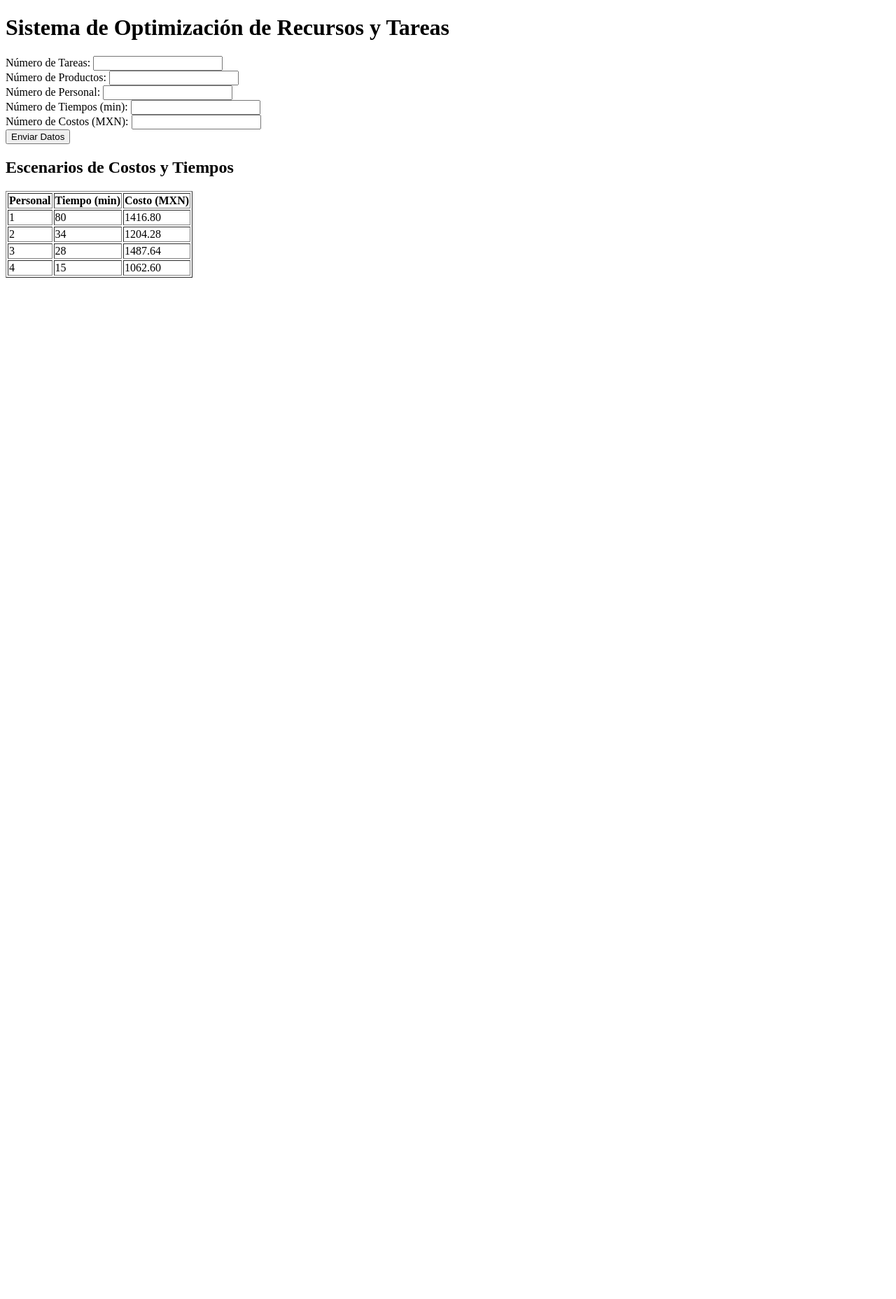
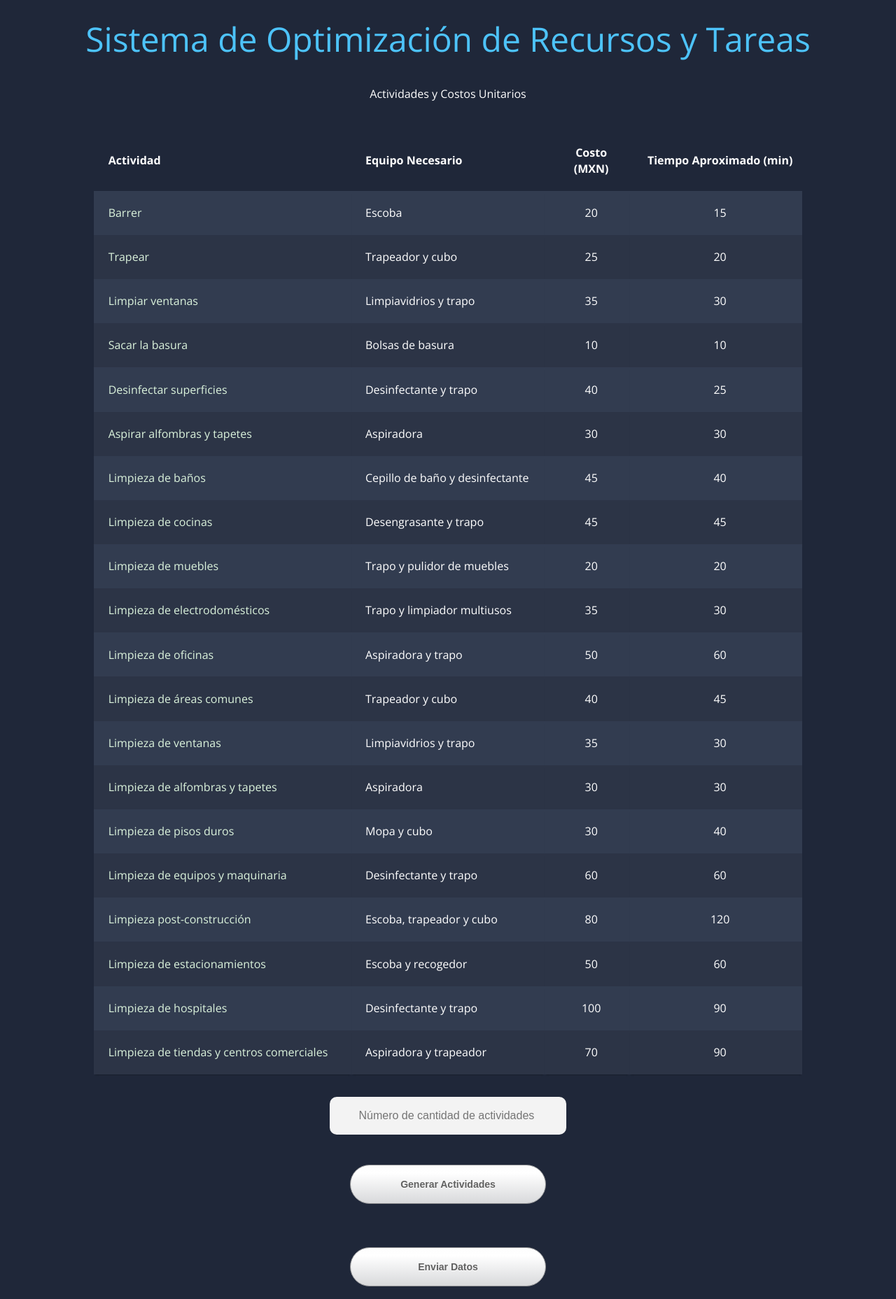
Before and after one commit to Darioantonio20/agp-ia, a Flask app: page / in a window 1280 px wide. Shown: the whole page at 70% size. Before the commit the page ends 397 px from the top, so only its background shows below. Run offline with Flask 3, Linux system fonts and the light colour scheme.

Commit message:
[FIX] the UI and table

```diff
--- a/app.py
+++ b/app.py
@@ -3,74 +3,70 @@ from flask import Flask, render_template, request, jsonify
 
 app = Flask(__name__)
 
-SALARIO_POR_HORA = 17.71
-COSTO_MAXIMO = 5000
+ACTIVIDADES_LIMPIEZA = [
+    {'posicion': 0, 'actividad': 'Barrer', 'equipo': 'Escoba', 'costo': 20, 'tiempo': 15},
+    {'posicion': 1, 'actividad': 'Trapear', 'equipo': 'Trapeador y cubo', 'costo': 25, 'tiempo': 20},
+    {'posicion': 2, 'actividad': 'Limpiar ventanas', 'equipo': 'Limpiavidrios y trapo', 'costo': 35, 'tiempo': 30},
+    {'posicion': 3, 'actividad': 'Sacar la basura', 'equipo': 'Bolsas de basura', 'costo': 10, 'tiempo': 10},
+    {'posicion': 4, 'actividad': 'Desinfectar superficies', 'equipo': 'Desinfectante y trapo', 'costo': 40, 'tiempo': 25},
+    {'posicion': 5, 'actividad': 'Aspirar alfombras y tapetes', 'equipo': 'Aspiradora', 'costo': 30, 'tiempo': 30},
+    {'posicion': 6, 'actividad': 'Limpieza de baños', 'equipo': 'Cepillo de baño y desinfectante', 'costo': 45, 'tiempo': 40},
+    {'posicion': 7, 'actividad': 'Limpieza de cocinas', 'equipo': 'Desengrasante y trapo', 'costo': 45, 'tiempo': 45},
+    {'posicion': 8, 'actividad': 'Limpieza de muebles', 'equipo': 'Trapo y pulidor de muebles', 'costo': 20, 'tiempo': 20},
+    {'posicion': 9, 'actividad': 'Limpieza de electrodomésticos', 'equipo': 'Trapo y limpiador multiusos', 'costo': 35, 'tiempo': 30},
+    {'posicion': 10, 'actividad': 'Limpieza de oficinas', 'equipo': 'Aspiradora y trapo', 'costo': 50, 'tiempo': 60},
+    {'posicion': 11, 'actividad': 'Limpieza de áreas comunes', 'equipo': 'Trapeador y cubo', 'costo': 40, 'tiempo': 45},
+    {'posicion': 12, 'actividad': 'Limpieza de ventanas', 'equipo': 'Limpiavidrios y trapo', 'costo': 35, 'tiempo': 30},
+    {'posicion': 13, 'actividad': 'Limpieza de alfombras y tapetes', 'equipo': 'Aspiradora', 'costo': 30, 'tiempo': 30},
+    {'posicion': 14, 'actividad': 'Limpieza de pisos duros', 'equipo': 'Mopa y cubo', 'costo': 30, 'tiempo': 40},
+    {'posicion': 15, 'actividad': 'Limpieza de equipos y maquinaria', 'equipo': 'Desinfectante y trapo', 'costo': 60, 'tiempo': 60},
+    {'posicion': 16, 'actividad': 'Limpieza post-construcción', 'equipo': 'Escoba, trapeador y cubo', 'costo': 80, 'tiempo': 120},
+    {'posicion': 17, 'actividad': 'Limpieza de estacionamientos', 'equipo': 'Escoba y recogedor', 'costo': 50, 'tiempo': 60},
+    {'posicion': 18, 'actividad': 'Limpieza de hospitales', 'equipo': 'Desinfectante y trapo', 'costo': 100, 'tiempo': 90},
+    {'posicion': 19, 'actividad': 'Limpieza de tiendas y centros comerciales', 'equipo': 'Aspiradora y trapeador', 'costo': 70, 'tiempo': 90}
+]
 
 class Individuo:
-    def __init__(self, tareas, productos, personal, tiempo, costo):
-        self.tareas = tareas
-        self.productos = productos
+    def __init__(self, actividades, personal, tiempo, costo):
+        self.actividades = actividades
         self.personal = personal
         self.tiempo = tiempo
         self.costo = costo
         self.aptitud = self.evaluarAptitud()
 
     def evaluarAptitud(self):
-        aptitudTareas = sum(self.tareas) * -1
-        aptitudProductos = sum(self.productos) * -1
-        aptitudPersonal = sum(self.personal) * -1
-        aptitudTiempo = sum(self.tiempo) * -1
-        aptitudCosto = sum(self.costo) * -1
-        return aptitudTareas + aptitudProductos + aptitudPersonal + aptitudTiempo + aptitudCosto
+        return -(self.tiempo + self.costo + self.personal)
 
-def crearIndividuo(cantidadTareas, cantidadProductos, cantidadPersonal, cantidadTiempo, cantidadCosto):
-    tareas = [random.randint(0, 1) for _ in range(cantidadTareas)]
-    productos = [random.randint(0, 1) for _ in range(cantidadProductos)]
-    personal = [random.randint(1, 4) for _ in range(cantidadPersonal)]
-    tiempo = [random.randint(60, 100) for _ in range(cantidadTiempo)]
-    costo = [min(p * t * SALARIO_POR_HORA, COSTO_MAXIMO) for p, t in zip(personal, tiempo)]
-    return Individuo(tareas, productos, personal, tiempo, costo)
+def crearIndividuo(cantidadActividades):
+    actividades = random.sample(ACTIVIDADES_LIMPIEZA, cantidadActividades)
+    personal = max(1, sum([actividad['tiempo'] for actividad in actividades]) // 60)
+    tiempo = sum([actividad['tiempo'] for actividad in actividades])
+    costo = sum([actividad['costo'] for actividad in actividades])
+    return Individuo(actividades, personal, tiempo, costo)
 
-def crearPoblacion(tamano, cantidadTareas, cantidadProductos, cantidadPersonal, cantidadTiempo, cantidadCosto):
-    return [crearIndividuo(cantidadTareas, cantidadProductos, cantidadPersonal, cantidadTiempo, cantidadCosto) for _ in range(tamano)]
+def crearPoblacion(tamano, cantidadActividades):
+    return [crearIndividuo(cantidadActividades) for _ in range(tamano)]
 
 def seleccionarPadres(poblacion):
     poblacion.sort(key=lambda x: x.aptitud, reverse=True)
     return poblacion[:2]
 
 def cruce(padre1, padre2):
-    puntoCruce = random.randint(1, len(padre1.tareas) - 1)
-    hijo1Tareas = padre1.tareas[:puntoCruce] + padre2.tareas[puntoCruce:]
-    hijo2Tareas = padre2.tareas[:puntoCruce] + padre1.tareas[puntoCruce:]
-    hijo1Productos = padre1.productos[:puntoCruce] + padre2.productos[puntoCruce:]
-    hijo2Productos = padre2.productos[:puntoCruce] + padre1.productos[puntoCruce:]
-    hijo1Personal = padre1.personal[:puntoCruce] + padre2.personal[puntoCruce:]
-    hijo2Personal = padre2.personal[:puntoCruce] + padre1.personal[puntoCruce:]
-    hijo1Tiempo = padre1.tiempo[:puntoCruce] + padre2.tiempo[puntoCruce:]
-    hijo2Tiempo = padre2.tiempo[:puntoCruce] + padre1.tiempo[puntoCruce:]
-    hijo1Costo = [min(p * t * SALARIO_POR_HORA, COSTO_MAXIMO) for p, t in zip(hijo1Personal, hijo1Tiempo)]
-    hijo2Costo = [min(p * t * SALARIO_POR_HORA, COSTO_MAXIMO) for p, t in zip(hijo2Personal, hijo2Tiempo)]
-    return Individuo(hijo1Tareas, hijo1Productos, hijo1Personal, hijo1Tiempo, hijo1Costo), \
-           Individuo(hijo2Tareas, hijo2Productos, hijo2Personal, hijo2Tiempo, hijo2Costo)
+    puntoCruce = random.randint(1, len(padre1.actividades) - 1)
+    hijo1Actividades = padre1.actividades[:puntoCruce] + padre2.actividades[puntoCruce:]
+    hijo2Actividades = padre2.actividades[:puntoCruce] + padre1.actividades[puntoCruce:]
+    return crearIndividuo(len(hijo1Actividades)), crearIndividuo(len(hijo2Actividades))
 
 def mutar(individuo, tasaMutacion):
-    for i in range(len(individuo.tareas)):
-        if random.random() < tasaMutacion:
-            individuo.tareas[i] = 1 - individuo.tareas[i]
-    for i in range(len(individuo.productos)):
-        if random.random() < tasaMutacion:
-            individuo.productos[i] = 1 - individuo.productos[i]
-    for i in range(len(individuo.personal)):
-        if random.random() < tasaMutacion:
-            individuo.personal[i] = random.randint(1, 4)
-    for i in range(len(individuo.tiempo)):
-        if random.random() < tasaMutacion:
-            individuo.tiempo[i] = random.randint(60, 100)
-    individuo.costo = [min(p * t * SALARIO_POR_HORA, COSTO_MAXIMO) for p, t in zip(individuo.personal, individuo.tiempo)]
-    individuo.aptitud = individuo.evaluarAptitud()
+    if random.random() < tasaMutacion:
+        individuo.actividades = random.sample(ACTIVIDADES_LIMPIEZA, len(individuo.actividades))
+        individuo.personal = max(1, sum([actividad['tiempo'] for actividad in individuo.actividades]) // 60)
+        individuo.tiempo = sum([actividad['tiempo'] for actividad in individuo.actividades])
+        individuo.costo = sum([actividad['costo'] for actividad in individuo.actividades])
+        individuo.aptitud = individuo.evaluarAptitud()
 
-def algoritmoGenetico(tamanoPoblacion, cantidadTareas, cantidadProductos, cantidadPersonal, cantidadTiempo, cantidadCosto, generaciones, tasaMutacion):
-    poblacion = crearPoblacion(tamanoPoblacion, cantidadTareas, cantidadProductos, cantidadPersonal, cantidadTiempo, cantidadCosto)
+def algoritmoGenetico(tamanoPoblacion, cantidadActividades, generaciones, tasaMutacion):
+    poblacion = crearPoblacion(tamanoPoblacion, cantidadActividades)
     evolucionMejorAptitud = []
 
     for generacion in range(generaciones):
@@ -94,60 +90,34 @@ def algoritmoGenetico(tamanoPoblacion, cantidadTareas, cantidadProductos, cantid
 @app.route('/', methods=['GET', 'POST'])
 def index():
     if request.method == 'POST':
-        cantidadTareas = int(request.form['cantidadTareas'])
-        cantidadProductos = int(request.form['cantidadProductos'])
-        cantidadPersonal = int(request.form['cantidadPersonal'])
-        cantidadTiempo = int(request.form['cantidadTiempo'])
-        cantidadCosto = int(request.form['cantidadCosto'])
+        cantidadActividades = int(request.form['cantidadActividades'])
+        actividadesSeleccionadas = request.form.getlist('actividad')
+
+        actividades = [ACTIVIDADES_LIMPIEZA[int(index)] for index in actividadesSeleccionadas]
 
         mejorSolucion, evolucion, mejoresIndividuos = algoritmoGenetico(
             tamanoPoblacion=10,
-            cantidadTareas=cantidadTareas,
-            cantidadProductos=cantidadProductos,
-            cantidadPersonal=cantidadPersonal,
-            cantidadTiempo=cantidadTiempo,
-            cantidadCosto=cantidadCosto,
+            cantidadActividades=cantidadActividades,
             generaciones=50,
             tasaMutacion=0.1
         )
 
+        actividadesSeleccionadas = [actividad['actividad'] for actividad in mejorSolucion.actividades]
+        productosNecesarios = set([actividad['equipo'] for actividad in mejorSolucion.actividades])
+        tiempoTotal = mejorSolucion.tiempo
+        costoTotal = mejorSolucion.costo
+        personalRequerido = mejorSolucion.personal
+
         return jsonify({
-            'mejorSolucion': {
-                'tareas': mejorSolucion.tareas,
-                'productos': mejorSolucion.productos,
-                'personal': mejorSolucion.personal,
-                'tiempo': mejorSolucion.tiempo,
-                'costo': mejorSolucion.costo
-            },
-            'evolucion': evolucion,
-            'mejoresIndividuos': [
-                {
-                    'tareas': individuo.tareas,
-                    'productos': individuo.productos,
-                    'personal': individuo.personal,
-                    'tiempo': individuo.tiempo,
-                    'costo': individuo.costo
-                }
-                for individuo in mejoresIndividuos
-            ]
+            'actividades': actividadesSeleccionadas,
+            'productos': list(productosNecesarios),
+            'tiempo_total': tiempoTotal,
+            'costo_total': costoTotal,
+            'personal_requerido': personalRequerido,
+            'evolucion': evolucion
         })
 
-    return render_template('index.html')
-
-@app.route('/escenarios', methods=['GET'])
-def escenarios():
-    # Ejemplo de escenarios basados en diferente personal
-    escenarios = []
-    for personal in range(1, 5):
-        tiempo = random.randint(60, 100) // personal  # el tiempo disminuye con más personal
-        costo = min(personal * tiempo * SALARIO_POR_HORA, COSTO_MAXIMO)
-        escenarios.append({
-            'personal': personal,
-            'tiempo': tiempo,
-            'costo': costo
-        })
-
-    return jsonify(escenarios)
+    return render_template('index.html', actividades=ACTIVIDADES_LIMPIEZA)
 
 if __name__ == '__main__':
     app.run(debug=True)
--- /dev/null
+++ b/static/style.css
@@ -0,0 +1,187 @@
+ @charset "UTF-8";
+ @import url(https://fonts.googleapis.com/css?family=Open+Sans:300,400,700);
+
+ body {
+   font-family: 'Open Sans', sans-serif;
+   font-weight: 300;
+   line-height: 1.42em;
+   color:#ffffff;
+   background-color:#1F2739;
+ }
+
+ h1 {
+   font-size:3em;
+   font-weight: 300;
+   line-height:1em;
+   text-align: center;
+   color: #4DC3FA;
+ }
+
+ h2 {
+   font-size:1em;
+   font-weight: 300;
+   text-align: center;
+   display: block;
+   line-height:1em;
+   padding-bottom: 2em;
+   color: #ffffff;
+ }
+
+ h2 a {
+   font-weight: 700;
+   text-transform: uppercase;
+   color: #3b6f47;
+   text-decoration: none;
+ }
+
+ .blue { color: #185875; }
+ .yellow { color: #42ffc0; }
+
+ .container th h1 {
+   font-weight: bold;
+   font-size: 1em;
+   text-align: left;
+   color: #415b68;
+ }
+
+ .container td {
+   font-weight: normal;
+   font-size: 1em;
+   -webkit-box-shadow: 0 2px 2px -2px #0E1119;
+   -moz-box-shadow: 0 2px 2px -2px #0E1119;
+   box-shadow: 0 2px 2px -2px #0E1119;
+ }
+
+.container {
+  display: flex;
+  flex-direction: column;
+  align-items: center;
+  text-align: center;
+}
+
+table {
+  width: 80%;
+  border-collapse: collapse;
+}
+
+th, td {
+  padding: 8px;
+  text-align: left;
+}
+
+th:nth-child(3), td:nth-child(3),
+th:nth-child(4), td:nth-child(4) {
+  text-align: center;
+}
+
+ .container td, .container th {
+   padding-bottom: 2%;
+   padding-top: 2%;
+   padding-left:2%;
+ }
+
+ .container tr:nth-child(odd) {
+   background-color: #323C50;
+ }
+
+ .container tr:nth-child(even) {
+   background-color: #2C3446;
+ }
+
+ .container th {
+   background-color: #1F2739;
+ }
+
+ .container td:first-child { color: #dbf3dc; }
+
+ .container tr:hover {
+   background-color: #464A52;
+   -webkit-box-shadow: 0 6px 6px -6px #0E1119;
+   -moz-box-shadow: 0 6px 6px -6px #0E1119;
+   box-shadow: 0 6px 6px -6px #0E1119;
+ }
+
+ .container td:hover {
+   background-color: #42ffc0;
+   color: #403E10;
+   font-weight: bold;
+   box-shadow: #7F7C21 -1px 1px, #7F7C21 -2px 2px, #7F7C21 -3px 3px, #7F7C21 -4px 4px, #7F7C21 -5px 5px, #7F7C21 -6px 6px;
+   transform: translate3d(6px, -6px, 0);
+   transition-delay: 0s;
+   transition-duration: 0.4s;
+   transition-property: all;
+   transition-timing-function: line;
+ }
+
+ @media (max-width: 800px) {
+   .container td:nth-child(4),
+   .container th:nth-child(4) { display: none; }
+ }
+
+ .formulario-centrado {
+    display: flex;
+    flex-direction: column;
+    align-items: center;
+    justify-content: center;
+    width: 100%;
+}
+
+.formulario-centrado * {
+    margin: 10px 0;
+
+}
+ /*-------------------INPUT-------------------*/
+
+ .input {
+    border: 2px solid transparent;
+    width: 20em;
+    height: 3em;
+    padding-left: 0.8em;
+    font-size: 1rem;
+    text-align: center;
+    outline: none;
+    overflow: hidden;
+    background-color: #F3F3F3;
+    border-radius: 10px;
+    transition: all 0.5s;
+    margin-top: 2rem;
+  }
+
+  .input:hover,
+  .input:focus {
+    border: 2px solid #4A9DEC;
+    box-shadow: 0px 0px 0px 7px rgb(74, 157, 236, 20%);
+    background-color: white;
+  }
+
+ /*-------------------BUTTON-------------------*/
+ button {
+    display: flex;
+    align-items: center;
+    justify-content: center;
+    outline: none;
+    cursor: pointer;
+    width: 20em;
+    height: 4em;
+    background-image: linear-gradient(to top, #D8D9DB 0%, #fff 80%, #FDFDFD 100%);
+    border-radius: 30px;
+    border: 1px solid #8F9092;
+    transition: all 0.2s ease;
+    font-family: "Source Sans Pro", sans-serif;
+    font-size: 14px;
+    font-weight: 600;
+    color: #606060;
+    text-shadow: 0 1px #fff;
+  }
+
+  button:hover {
+    box-shadow: 0 4px 3px 1px #FCFCFC, 0 6px 8px #D6D7D9, 0 -4px 4px #CECFD1, 0 -6px 4px #FEFEFE, inset 0 0 3px 3px #CECFD1;
+  }
+
+  button:active {
+    box-shadow: 0 4px 3px 1px #FCFCFC, 0 6px 8px #D6D7D9, 0 -4px 4px #CECFD1, 0 -6px 4px #FEFEFE, inset 0 0 5px 3px #999, inset 0 0 30px #aaa;
+  }
+
+  button:focus {
+    box-shadow: 0 4px 3px 1px #FCFCFC, 0 6px 8px #D6D7D9, 0 -4px 4px #CECFD1, 0 -6px 4px #FEFEFE, inset 0 0 5px 3px #999, inset 0 0 30px #aaa;
+  }
--- a/templates/index.html
+++ b/templates/index.html
@@ -4,21 +4,40 @@
     <meta charset="UTF-8">
     <meta name="viewport" content="width=device-width, initial-scale=1.0">
     <title>Sistema de Optimización de Recursos y Tareas</title>
+    <link rel="stylesheet" href="{{ url_for('static', filename='style.css') }}">
     <script src="https://cdn.jsdelivr.net/npm/chart.js"></script>
 </head>
 <body>
     <h1>Sistema de Optimización de Recursos y Tareas</h1>
-    <form id="formulario-datos">
-        <label for="cantidadTareas">Número de Tareas:</label>
-        <input type="number" id="cantidadTareas" name="cantidadTareas" required><br>
-        <label for="cantidadProductos">Número de Productos:</label>
-        <input type="number" id="cantidadProductos" name="cantidadProductos" required><br>
-        <label for="cantidadPersonal">Número de Personal:</label>
-        <input type="number" id="cantidadPersonal" name="cantidadPersonal" required><br>
-        <label for="cantidadTiempo">Número de Tiempos (min):</label>
-        <input type="number" id="cantidadTiempo" name="cantidadTiempo" required><br>
-        <label for="cantidadCosto">Número de Costos (MXN):</label>
-        <input type="number" id="cantidadCosto" name="cantidadCosto" required><br>
+
+    <div class="container">
+        <h2>Actividades y Costos Unitarios</h2>
+        <table>
+            <thead>
+                <tr>
+                    <th>Actividad</th>
+                    <th>Equipo Necesario</th>
+                    <th>Costo (MXN)</th>
+                    <th>Tiempo Aproximado (min)</th>
+                </tr>
+            </thead>
+            <tbody>
+                {% for actividad in actividades %}
+                <tr>
+                    <td>{{ actividad.actividad }}</td>
+                    <td>{{ actividad.equipo }}</td>
+                    <td>{{ actividad.costo }}</td>
+                    <td>{{ actividad.tiempo }}</td>
+                </tr>
+                {% endfor %}
+            </tbody>
+        </table>
+    </div>
+
+    <form id="formulario-datos" method="POST" class="formulario-centrado">
+        <input type="number" class="input" placeholder="Número de cantidad de actividades" id="cantidadActividades" name="cantidadActividades" required><br>
+        <button type="button" id="generar-actividades">Generar Actividades</button><br>
+        <div id="inputs-actividades"></div>
         <button type="submit">Enviar Datos</button>
     </form>
 
@@ -33,22 +52,31 @@
         <div id="mejores-individuos"></div>
     </div>
 
-    <div id="escenarios">
-        <h2>Escenarios de Costos y Tiempos</h2>
-        <table id="tabla-escenarios" border="1">
-            <thead>
-                <tr>
-                    <th>Personal</th>
-                    <th>Tiempo (min)</th>
-                    <th>Costo (MXN)</th>
-                </tr>
-            </thead>
-            <tbody>
-            </tbody>
-        </table>
-    </div>
+    <script>
+        document.getElementById('generar-actividades').addEventListener('click', function() {
+            const cantidadActividades = document.getElementById('cantidadActividades').value;
+            const inputsContainer = document.getElementById('inputs-actividades');
+            inputsContainer.innerHTML = '';
 
-    <script>
+            const actividades = {{ actividades | tojson }};
+
+            for (let i = 0; i < cantidadActividades; i++) {
+                const select = document.createElement('select');
+                select.name = 'actividad';
+                select.classList.add('input');  // Añadir la clase "input" aquí
+
+                actividades.forEach(function(actividad) {
+                    const option = document.createElement('option');
+                    option.value = actividad.posicion;
+                    option.textContent = actividad.actividad;
+                    select.appendChild(option);
+                });
+
+                inputsContainer.appendChild(select);
+                inputsContainer.appendChild(document.createElement('br'));
+            }
+        });
+
         document.getElementById('formulario-datos').addEventListener('submit', function(event) {
             event.preventDefault();
             fetch('/', {
@@ -62,11 +90,11 @@
             .then(data => {
                 document.getElementById('resultados').style.display = 'block';
                 document.getElementById('mejor-solucion').innerHTML = `
-                    Tareas: ${data.mejorSolucion.tareas}<br>
-                    Productos: ${data.mejorSolucion.productos}<br>
-                    Personal: ${data.mejorSolucion.personal}<br>
-                    Tiempo: ${data.mejorSolucion.tiempo} minutos<br>
-                    Costo: ${data.mejorSolucion.costo} pesos
+                    Actividades: ${data.actividades.join(', ')}<br>
+                    Productos: ${data.productos.join(', ')}<br>
+                    Personal requerido: ${data.personal_requerido}<br>
+                    Tiempo total: ${data.tiempo_total} minutos<br>
+                    Costo total: ${data.costo_total} MXN
                 `;
 
                 const ctx = document.getElementById('grafico-evolucion').getContext('2d');
@@ -114,11 +142,11 @@
                             datasets: [{
                                 label: `Individuo ${index + 1}`,
                                 data: [
-                                    individuo.tareas.reduce((a, b) => a + b, 0),
-                                    individuo.productos.reduce((a, b) => a + b, 0),
-                                    individuo.personal.reduce((a, b) => a + b, 0),
-                                    individuo.tiempo.reduce((a, b) => a + b, 0),
-                                    individuo.costo.reduce((a, b) => a + b, 0)
+                                    individuo.actividades.length,
+                                    new Set(individuo.productos).size,
+                                    individuo.personal,
+                                    individuo.tiempo,
+                                    individuo.costo
                                 ],
                                 backgroundColor: 'rgba(54, 162, 235, 0.2)',
                                 borderColor: 'rgba(54, 162, 235, 1)',
@@ -137,21 +165,6 @@
                 });
             });
         });
-
-        fetch('/escenarios')
-            .then(response => response.json())
-            .then(data => {
-                const tbody = document.getElementById('tabla-escenarios').querySelector('tbody');
-                data.forEach(escenario => {
-                    const tr = document.createElement('tr');
-                    tr.innerHTML = `
-                        <td>${escenario.personal}</td>
-                        <td>${escenario.tiempo}</td>
-                        <td>${escenario.costo.toFixed(2)}</td>
-                    `;
-                    tbody.appendChild(tr);
-                });
-            });
     </script>
 </body>
 </html>
```
